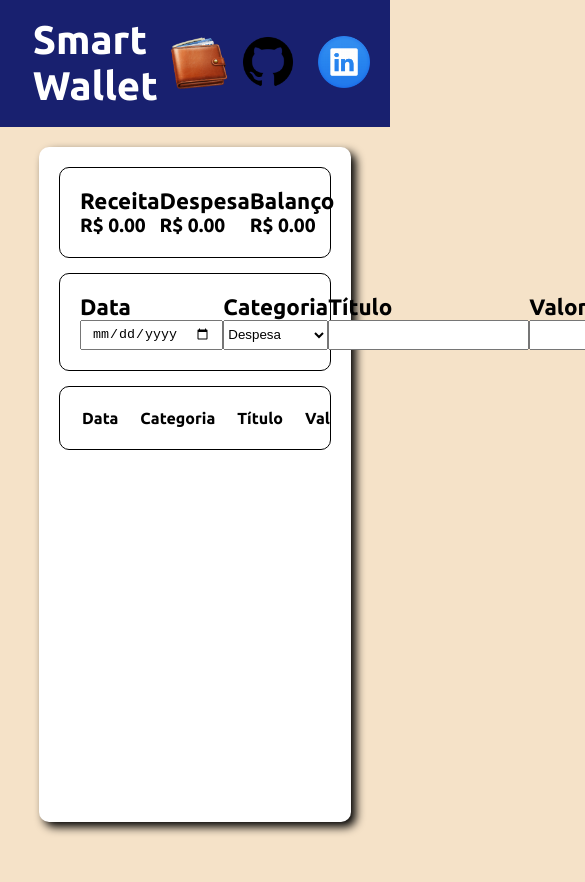
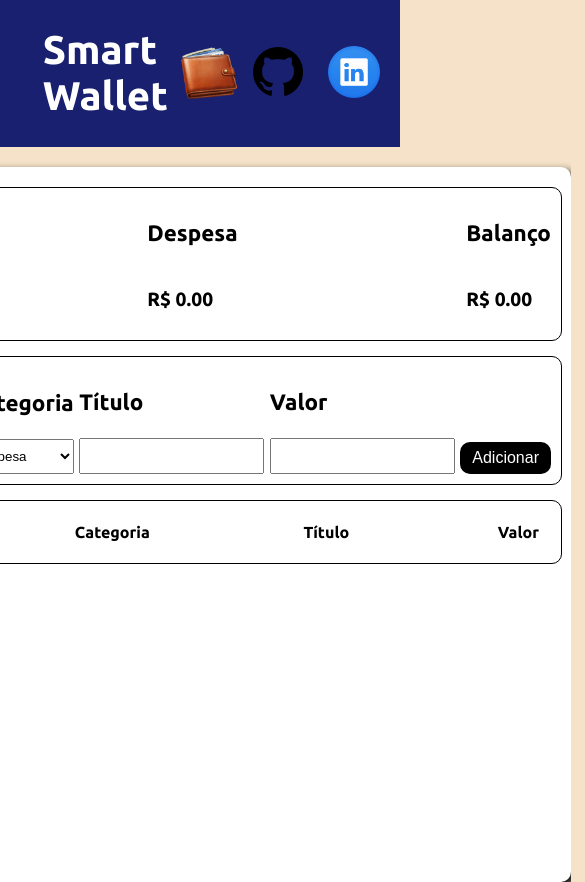
Before and after one commit to AbrahamLica/smart-wallet, a React (Vite) app: page /Home in a window 390 px wide. Shown: the top 882 px of the page, 585 px wide, since content can reach past the window. Before the commit the page ends 844 px from the top, so only its background shows below. Built offline with nearby package versions, Linux system fonts and the light colour scheme.

Commit message:
ajustei a responsividade

```diff
--- a/src/Components/Home/Home.tsx
+++ b/src/Components/Home/Home.tsx
@@ -1,5 +1,4 @@
 import * as C from "./HomeStyles";
-import "./styles.css";
 import { ChangeEvent, useEffect, useState, useContext } from "react";
 import { Context } from "../../Context/Context";
 import Header from "../Header/Header";
@@ -40,8 +39,8 @@ function App() {
     var resultadoReceita: any = calcReceita - calcDespesa;
     var newresultadoReceita: any = resultadoReceita.toFixed(2);
 
-    setDespesa(calcDespesa.toFixed(2));
-    setReceita(calcReceita.toFixed(2));
+    setDespesa(calcDespesa);
+    setReceita(calcReceita);
     setBalanco(newresultadoReceita);
   }, [valor, balanco, despesa, receita, state.data.length]);
 
@@ -68,6 +67,13 @@ function App() {
   }
 
   function Add() {
+
+    let dateFull = data;
+    let day = dateFull.slice(7, 9);
+    let month = dateFull.slice(5, 6);
+    let year = dateFull.slice(0, 3);
+    let dateFullFixed = `${day}-${month}-${year}`;
+
     if (data == 0 || categoria == "" || titulo == "" || valor == 0) {
       alert("Por favor, preencha todos os dados antes de adicionar!");
     } else {
@@ -75,7 +81,7 @@ function App() {
         dispatch({
           type: "CADASTRAR_DESPESA",
           payload: {
-            data: data,
+            data: dateFullFixed,
             categoria: categoria,
             titulo: titulo,
             valor: valor,
@@ -86,7 +92,7 @@ function App() {
         dispatch({
           type: "CADASTRAR_RECEITA",
           payload: {
-            data: data,
+            data: dateFullFixed,
             categoria: categoria,
             titulo: titulo,
             valor: valor,
@@ -108,12 +114,12 @@ function App() {
         <C.ContainerCategory>
           <C.ContainerSingleInformation>
             <C.TitleInformation>Receita</C.TitleInformation>
-            <C.Information>R$ {receita}</C.Information>
+            <C.Information>R$ {receita.toFixed(2)}</C.Information>
           </C.ContainerSingleInformation>
 
           <C.ContainerSingleInformation>
             <C.TitleInformation>Despesa</C.TitleInformation>
-            <C.Information>R$ {despesa}</C.Information>
+            <C.Information>R$ {despesa.toFixed(2)}</C.Information>
           </C.ContainerSingleInformation>
 
           <C.ContainerSingleInformation>
@@ -185,19 +191,19 @@ function App() {
           <table>
             <thead>
               <tr>
-                <th>Data</th>
-                <th>Categoria</th>
-                <th>Título</th>
-                <th>Valor</th>
+                <C.Th>Data</C.Th>
+                <C.Th>Categoria</C.Th>
+                <C.Th>Título</C.Th>
+                <C.Th>Valor</C.Th>
               </tr>
             </thead>
             {state.data.map((item, index) => (
               <tbody key={index}>
                 <tr>
-                  <td>{item.data}</td>
-                  <td>{item.categoria}</td>
-                  <td>{item.titulo}</td>
-                  <td>{item.valor}</td>
+                  <C.Td>{item.data}</C.Td>
+                  <C.Td>{item.categoria}</C.Td>
+                  <C.Td>{item.titulo}</C.Td>
+                  <C.Td>{item.valor}</C.Td>
                 </tr>
               </tbody>
             ))}
--- a/src/Components/Home/HomeStyles.ts
+++ b/src/Components/Home/HomeStyles.ts
@@ -46,7 +46,6 @@ export type TextProps = {
   zIndex?: boolean;
 };
 
-
 export const Container = styled.div<ContainerProps>`
   color: ${(props) => props.color};
   width: ${(props) => props.width};
@@ -77,10 +76,11 @@ export const MainContainer = styled.div<ContainerProps>`
 `;
 
 export const FormContainer = styled.div<ContainerProps>`
-  width: 80%;
+  min-width: 80%;
   min-height: 80vh;
   padding: 20px;
   display: flex;
+  align-items: center;
   flex-direction: column;
   box-shadow: 5px 5px 10px black;
   border-radius: 10px;
@@ -91,10 +91,12 @@ export const FormContainer = styled.div<ContainerProps>`
 export const ContainerCategory = styled.div<ContainerProps>`
   display: flex;
   justify-content: space-between;
+  align-items: center;
   width: 100%;
-  padding: 20px;
+  min-height: 100px;
   border: 1px solid black;
   border-radius: 10px;
+  padding: 10px;
 `;
 
 export const ContainerInformations = styled.div<ContainerProps>`
@@ -102,7 +104,8 @@ export const ContainerInformations = styled.div<ContainerProps>`
   justify-content: space-between;
   align-items: flex-end;
   width: 100%;
-  padding: 20px;
+  min-height: 100px;
+  padding: 10px;
   border: 1px solid black;
   border-radius: 10px;
   margin: 15px 0px;
@@ -124,11 +127,6 @@ export const Information = styled.p<TextProps>`
   color: black;
   font-weight: bold;
 `;
-
-
-
-
-
 
 export const Text = styled.p<TextProps>`
   color: ${(props) => props.color};
@@ -154,11 +152,10 @@ export const Link = styled.a<TextProps>`
 
 export const Input = styled.input<InputProps>`
   height: 30px;
-  padding: 10px;
 `;
 
 export const Select = styled.select<TextProps>`
-  height: 30px;
+  height: 35px;
 `;
 
 export const Option = styled.option<TextProps>`
@@ -191,3 +188,14 @@ export const Table = styled.table<ContainerProps>`
   border-radius: ${(props) => props.borderRadius};
   border-collapse: collapse;
 `;
+
+export const Th = styled.th<ContainerProps>`
+  text-align: left;
+  width: 35%;
+  padding: 10px;
+`;
+
+export const Td = styled.th<ContainerProps>`
+  text-align: left;
+  padding: 10px;
+`;
--- a/src/Components/Home/styles.css
+++ /dev/null
@@ -1,17 +0,0 @@
-* {
-  margin: 0;
-  padding: 0;
-  box-sizing: border-box;
-}
-
-tr > th {
-  text-align: left;
-  width: 35%;
-  padding: 10px;
-
-}
-
-tr > td {
-  text-align: left;
-  padding: 10px;
-}
--- a/src/Components/Login/Login.tsx
+++ b/src/Components/Login/Login.tsx
@@ -216,7 +216,9 @@ const Login = () => {
             onBlur={validateInputName}
             name="name"
           ></C.InputText>
-          <C.Span>{spanName}</C.Span>
+          <C.Span>
+            <C.Text fontSize="0.8rem">{spanName}</C.Text>
+          </C.Span>
         </C.ContainerLabelInput>
 
         <C.ContainerLabelInput>
@@ -227,7 +229,6 @@ const Login = () => {
             onChange={changeSetAge}
             name="number"
           ></C.InputNumber>
-          <C.Span></C.Span>
         </C.ContainerLabelInput>
 
         <C.ContainerLabelInput>
@@ -238,7 +239,9 @@ const Login = () => {
             onBlur={validateInputProfession}
             name="profession"
           ></C.InputText>
-          <C.Span>{spanProfession}</C.Span>
+          <C.Span>
+            <C.Text fontSize="0.8rem">{spanProfession}</C.Text>
+          </C.Span>
         </C.ContainerLabelInput>
 
         <C.Container
--- a/src/Components/Login/LoginStyles.ts
+++ b/src/Components/Login/LoginStyles.ts
@@ -120,16 +120,22 @@ export const ContainerModal = styled.form<ContainerProps>`
   border-radius: 20px;
   box-shadow: 2px 2px #323232;
   border: 2px solid #323232;
+
+  @media (max-width: 425px) {
+    width: 90%;
+  }
 `;
 
 export const ContainerLabelInput = styled.div<ContainerProps>`
   display: flex;
   flex-direction: column;
   justify-content: flex-start;
-  margin: 10px 0px;
-  /* background-color: red; */
   padding: 10px;
   width: 90%;
+
+  @media (max-width: 1024px) {
+    width: 100%;
+  }
 `;
 
 export const Label = styled.label<ContainerProps>`
@@ -201,7 +207,10 @@ export const ImgUser = styled.img<ContainerProps>`
   padding: 2px;
 `;
 
-export const Span = styled.span<ContainerProps>`
-  font-size: 0.8rem;
-  margin-top: 3px;
+export const Span = styled.div<ContainerProps>`
+  word-break: break-all;
+
+  p {
+    margin-top: 3px;
+  }
 `;
```
